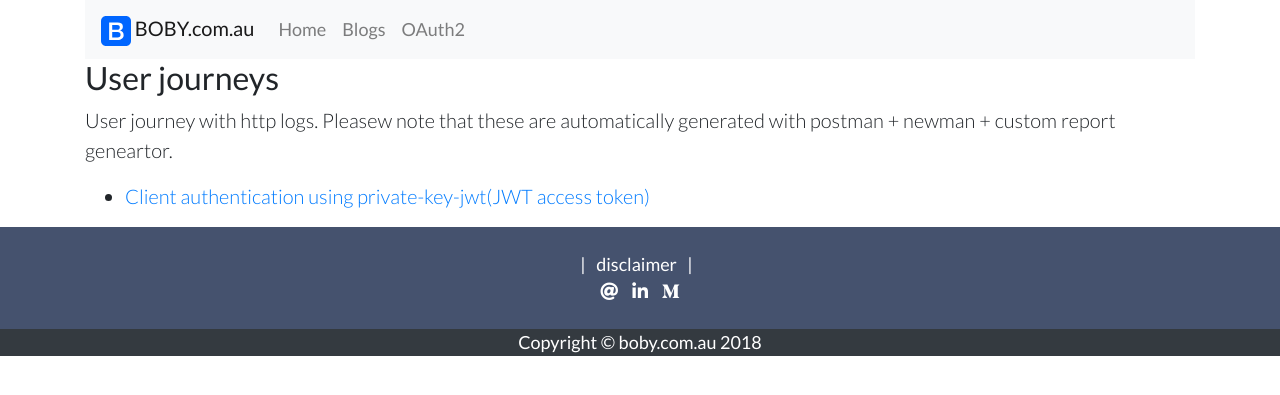
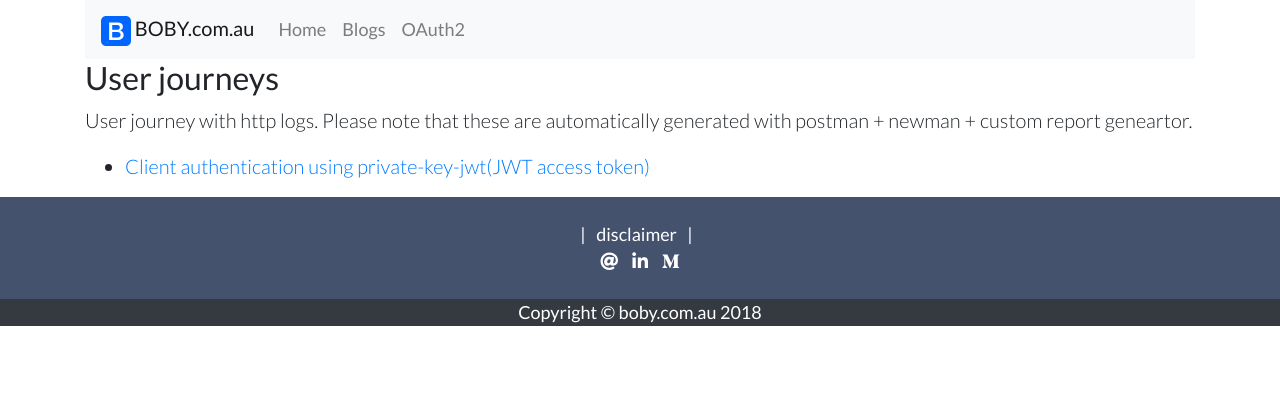
Before and after one commit to bobypt/bobycomau, a Jekyll site: the page built from _oauth2/2_4_user_journey_http_logs.md, in a window 1280 px wide. Shown: the top 395 px of the page. Built offline with Jekyll 4.4.1, drawn with Linux system fonts in a browser that asks for light colours; nearby versions of some CDN libraries.

Commit message:
minor link update

```diff
--- a/_oauth2/2_4_user_journey_http_logs.md
+++ b/_oauth2/2_4_user_journey_http_logs.md
@@ -3,6 +3,6 @@
 layout: default
 ---
 ## User journeys
-User journey with http logs. Pleasew note that these are automatically generated with postman + newman + custom report geneartor.
+User journey with http logs. Please note that these are automatically generated with postman + newman + custom report geneartor.
 
-  - [Client authentication using private-key-jwt(JWT access token)](/oauth2/oAuth-User-Journey-ClientAuthenticationPrivateKeyJWT-JWTToken)
+  - [Client authentication using private-key-jwt(JWT access token)](/oauth2/oauth-user-journey-clientauthenticationprivatekeyjwt-jwttoken)
```
